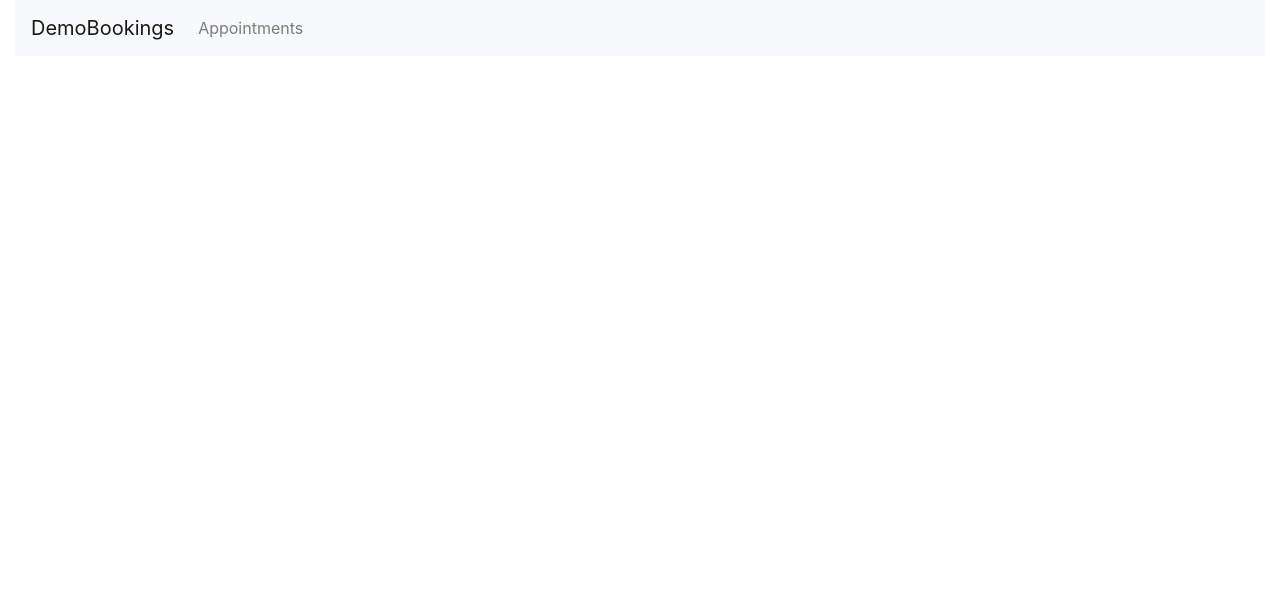
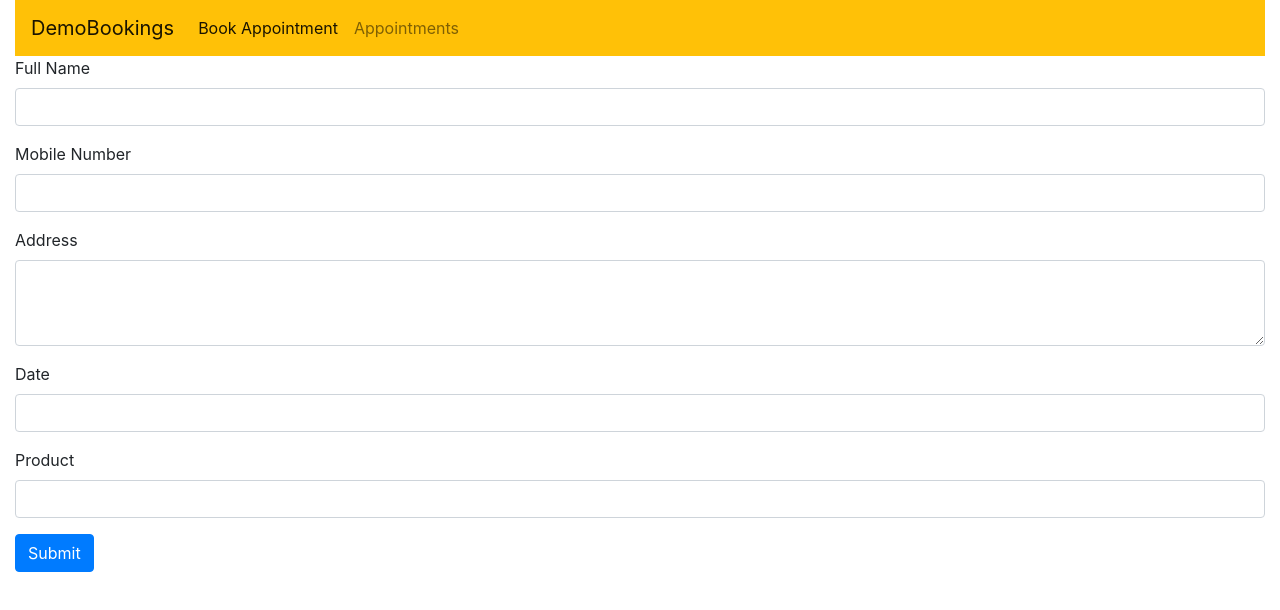
Before and after one commit to ashishsawant4u/DemoBookingApp, an Angular app: page /booking in a window 1280 px wide. Before the commit this address led to /. Shown: the top 610 px of the page. Built offline with nearby package versions, Linux system fonts and the light colour scheme.

Commit message:
Creating new component Registration

```diff
--- a/src/app/app.component.html
+++ b/src/app/app.component.html
@@ -1,6 +1,6 @@
 <div class="container-fluid">
 
-<nav class="navbar navbar-expand-lg navbar-light bg-light">
+<nav class="navbar navbar-expand-lg navbar-light bg-warning">
   <a class="navbar-brand" href="#">DemoBookings</a>
   <button class="navbar-toggler" type="button" data-toggle="collapse" data-target="#navbarSupportedContent" aria-controls="navbarSupportedContent" aria-expanded="false" aria-label="Toggle navigation">
     <span class="navbar-toggler-icon"></span>
@@ -8,7 +8,10 @@
 
   <div class="collapse navbar-collapse" id="navbarSupportedContent">
     <ul class="navbar-nav mr-auto">
-      <li class="nav-item">
+      <li class="nav-item" [routerLinkActive]="['active']">
+        <a class="nav-link" [routerLink]="['/booking']">Book Appointment</a>
+      </li>
+      <li class="nav-item" [routerLinkActive]="['active']">
         <a class="nav-link" [routerLink]="['/appointments']">Appointments</a>
       </li>
     </ul>
--- /dev/null
+++ b/src/app/registration/registration.component.html
@@ -0,0 +1,24 @@
+<form>
+    <div class="form-group">
+      <label for="customerName">Full Name</label>
+      <input type="text" class="form-control" id="customerName">
+    </div>
+    <div class="form-group">
+      <label for="customerMob">Mobile Number</label>
+      <input type="text" class="form-control" id="customerMob">
+    </div>
+    <div class="form-group">
+        <label for="custAddress">Address</label>
+        <textarea class="form-control" id="custAddress" rows="3"></textarea>
+    </div>
+    <div class="form-group">
+        <label for="appointmentDate">Date</label>
+        <input type="text" class="form-control" id="appointmentDate">
+    </div>
+    <div class="form-group">
+        <label for="productNumber">Product</label>
+        <input type="text" class="form-control" id="productNumber">
+    </div>
+
+    <button type="submit" class="btn btn-primary">Submit</button>
+  </form>
--- /dev/null
+++ b/src/app/registration/registration.component.ts
@@ -0,0 +1,15 @@
+import { Component, OnInit } from '@angular/core';
+
+@Component({
+  selector: 'app-registration',
+  templateUrl: './registration.component.html',
+  styleUrls: ['./registration.component.css']
+})
+export class RegistrationComponent implements OnInit {
+
+  constructor() { }
+
+  ngOnInit(): void {
+  }
+
+}
```
Also changed, not shown: src/app/app.module.ts (+5 -2 lines), src/app/registration/registration.component.css (added).
